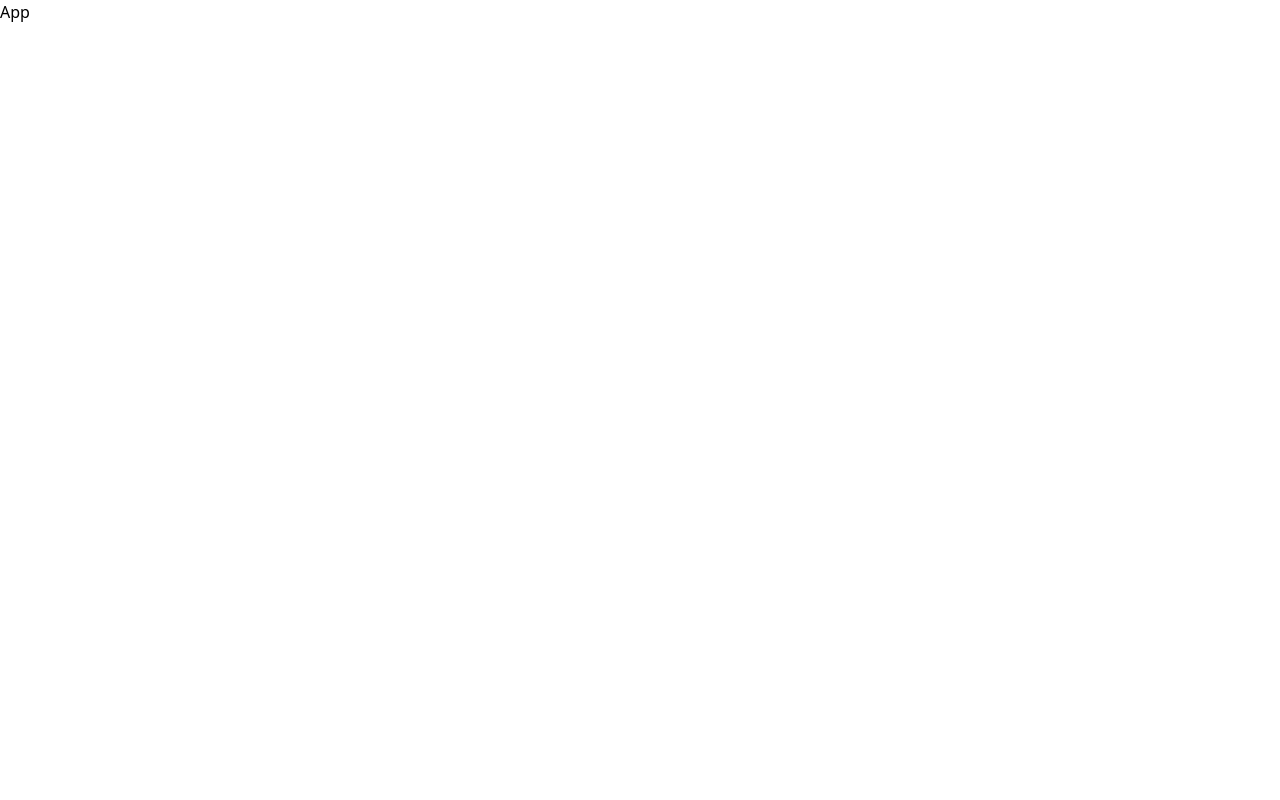
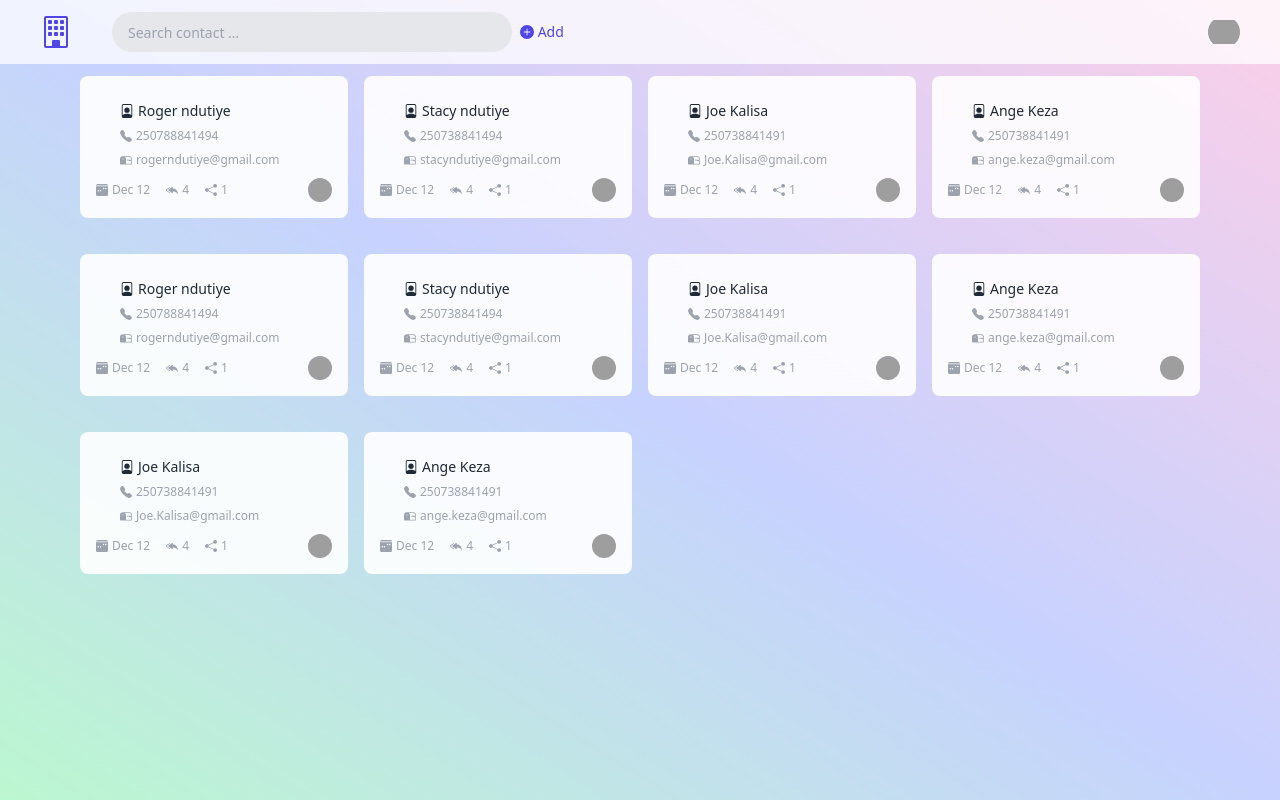
Before and after one commit to steamnp/bfs45, a React (Vite) app: page /contacts in a window 1280 px wide. Built offline with nearby package versions, Linux system fonts and the light colour scheme; grey boxes are pictures that could not be loaded.

Commit message:
add home page and global css

```diff
--- /dev/null
+++ b/src/App.css
@@ -0,0 +1,43 @@
+.group:hover .group-hover\:flex {
+  display: flex !important;
+}
+
+.App {
+  text-align: center;
+}
+
+.App-logo {
+  height: 40vmin;
+  pointer-events: none;
+}
+
+@media (prefers-reduced-motion: no-preference) {
+  .App-logo {
+    animation: App-logo-float infinite 3s ease-in-out;
+  }
+}
+
+.App-header {
+  min-height: 100vh;
+  display: flex;
+  flex-direction: column;
+  align-items: center;
+  justify-content: center;
+  font-size: calc(10px + 2vmin);
+}
+
+.App-link {
+  color: rgb(112, 76, 182);
+}
+
+@keyframes App-logo-float {
+  0% {
+    transform: translateY(0);
+  }
+  50% {
+    transform: translateY(10px);
+  }
+  100% {
+    transform: translateY(0px);
+  }
+}
--- a/src/App.tsx
+++ b/src/App.tsx
@@ -1,5 +1,15 @@
+import { Routes, Route, Navigate } from "react-router-dom";
+import HomePage from "./pages/HomePage";
+import "./App.css";
+
 function App() {
-  return <div>App</div>;
+  return (
+    <Routes>
+      <Route path="/" element={<Navigate to="/contacts" />} />
+      <Route path="/contacts" element={<HomePage />} />
+      <Route path="*" element={<HomePage />} />
+    </Routes>
+  );
 }
 
 export default App;
--- a/src/components/new-contact.tsx
+++ b/src/components/new-contact.tsx
@@ -1,4 +1,4 @@
-import { useHistory } from "react-router-dom";
+import { useNavigate } from "react-router-dom";
 import { useAppDispatch, useAppSelector } from "../app/hooks";
 import { addContact, updateContact } from "../app/contact-slice";
 import { v4 as uuidv4 } from "uuid";
@@ -13,6 +13,7 @@ type ContactFormData = {
   email: string;
   telephone: string;
 };
+
 const schema = yup
   .object({
     name: yup.string().required(),
@@ -24,6 +25,7 @@ const schema = yup
 interface NewContactProps {
   id: string;
 }
+
 const NewContact: React.FC<NewContactProps> = ({ id }) => {
   const {
     register,
@@ -33,8 +35,8 @@ const NewContact: React.FC<NewContactProps> = ({ id }) => {
   } = useForm<ContactFormData>({
     resolver: yupResolver(schema),
   });
-  console.log(id);
-  const history = useHistory();
+
+  const navigate = useNavigate();
   const dispatch = useAppDispatch();
 
   const contactData = useAppSelector((state) =>
@@ -47,22 +49,30 @@ const NewContact: React.FC<NewContactProps> = ({ id }) => {
 
   const onSubmit = (data: ContactFormData) => {
     const { name, email, telephone } = data;
-
+    console.log(name + " " + email + telephone);
     if (id) {
       editContact(name, email, telephone);
       return;
     }
     dispatch(addContact({ name, email, telephone, id: uuidv4() }));
-    history.push("/");
+    navigate("/");
   };
 
   const editContact = (name: string, email: string, telephone: string) => {
     dispatch(updateContact({ name, email, telephone, id }));
-    history.push("/");
+    navigate("/");
   };
+  //   if (id) {
+  //     dispatch(updateContact({ name, email, telephone, id }));
+  //   } else {
+  //     dispatch(addContact({ name, email, telephone, id: uuidv4() }));
+  //   }
+  //   navigate("/contacts");
+  // };
+
   return (
     <form onSubmit={handleSubmit(onSubmit)}>
-      <div className="bg-white  p-4 px-4 text-sm ">
+      <div className="bg-white p-4 px-4 text-sm">
         <div className="md:col-span-5">
           <label htmlFor="full_name" className="text-left">
             Full Name
@@ -105,7 +115,6 @@ const NewContact: React.FC<NewContactProps> = ({ id }) => {
             <button
               type="submit"
               className="flex items-center bg-indigo-600 text-white hover:bg-purple-500 p-2 rounded text-sm w-auto"
-              // onClick={onSubmitHandle}
             >
               <BsFillCursorFill />
               <span>&nbsp;Submit</span>
--- a/src/main.tsx
+++ b/src/main.tsx
@@ -1,9 +1,18 @@
 import React from "react";
-import ReactDOM from "react-dom/client";
-import App from "./App.tsx";
+import ReactDOM from "react-dom";
+import { BrowserRouter } from "react-router-dom";
+import { store } from "./app/store";
+import { Provider } from "react-redux";
+import App from "./App";
 import "./index.css";
-ReactDOM.createRoot(document.getElementById("root")!).render(
+
+ReactDOM.render(
   <React.StrictMode>
-    <App />
-  </React.StrictMode>
+    <Provider store={store}>
+      <BrowserRouter>
+        <App />
+      </BrowserRouter>
+    </Provider>
+  </React.StrictMode>,
+  document.getElementById("root")
 );
--- /dev/null
+++ b/src/pages/HomePage.tsx
@@ -0,0 +1,67 @@
+import { useState, useEffect } from "react";
+
+import { Link } from "react-router-dom";
+import { BsBuilding } from "react-icons/bs";
+import { useAppSelector } from "../app/hooks";
+import Contact from "../model/contact";
+
+import ContactList from "../components/contact-list";
+import NewContact from "../components/new-contact";
+import DialogBox from "../components/dialogue-box";
+import { BsPlusCircleFill } from "react-icons/bs";
+
+const HomePage: React.FC = (props) => {
+  let [open, setOpen] = useState(false);
+  const getContactList = useAppSelector((state) => state.contact.contactList);
+
+  const [searchTerm, setSearchTerm] = useState("");
+  const [contactListData, setContactListData] = useState<Contact[]>();
+
+  useEffect(() => {
+    setContactListData(getContactList);
+    const filteredData = getContactList.filter((item) =>
+      item.name.toLowerCase().includes(searchTerm)
+    );
+    setContactListData(filteredData);
+  }, [getContactList, searchTerm]);
+  const DialogHandle = () => {
+    setOpen((current) => !current);
+  };
+  return (
+    <div className="flex flex-col w-screen h-screen overflow-auto text-gray-700 bg-gradient-to-tr from-green-200 via-indigo-200 to-pink-200">
+      <div className="flex items-center flex-shrink-0 w-full h-16 px-10 bg-white bg-opacity-75">
+        <Link to="/">
+          <BsBuilding className="w-8 h-8 text-indigo-600 stroke-current" />{" "}
+        </Link>
+        <input
+          className="flex items-center h-10 px-4 ml-10 text-sm w-1/3  bg-gray-200 rounded-full focus:outline-none focus:ring"
+          type="search"
+          placeholder="Search contact …"
+          onChange={(e) => setSearchTerm(e.target.value.toLowerCase())}
+        />
+        <button
+          type="submit"
+          className="flex items-center text-indigo-600 p-2 rounded text-sm w-auto"
+          onClick={DialogHandle}
+        >
+          <BsPlusCircleFill />
+          <span>&nbsp;Add</span>
+        </button>
+        <button className="flex items-center justify-center w-8 h-8 ml-auto overflow-hidden rounded-full cursor-pointer">
+          <img
+            src="https://i.pinimg.com/280x280_RS/ab/a2/8e/aba28eb29f66aab5f24db128a0232f3f.jpg"
+            alt=""
+          ></img>
+        </button>
+      </div>
+      <ContactList contacts={contactListData} />
+      {open && (
+        <DialogBox open={open} OnDialogHandle={DialogHandle}>
+          <NewContact id={""} />
+        </DialogBox>
+      )}
+    </div>
+  );
+};
+
+export default HomePage;
```
